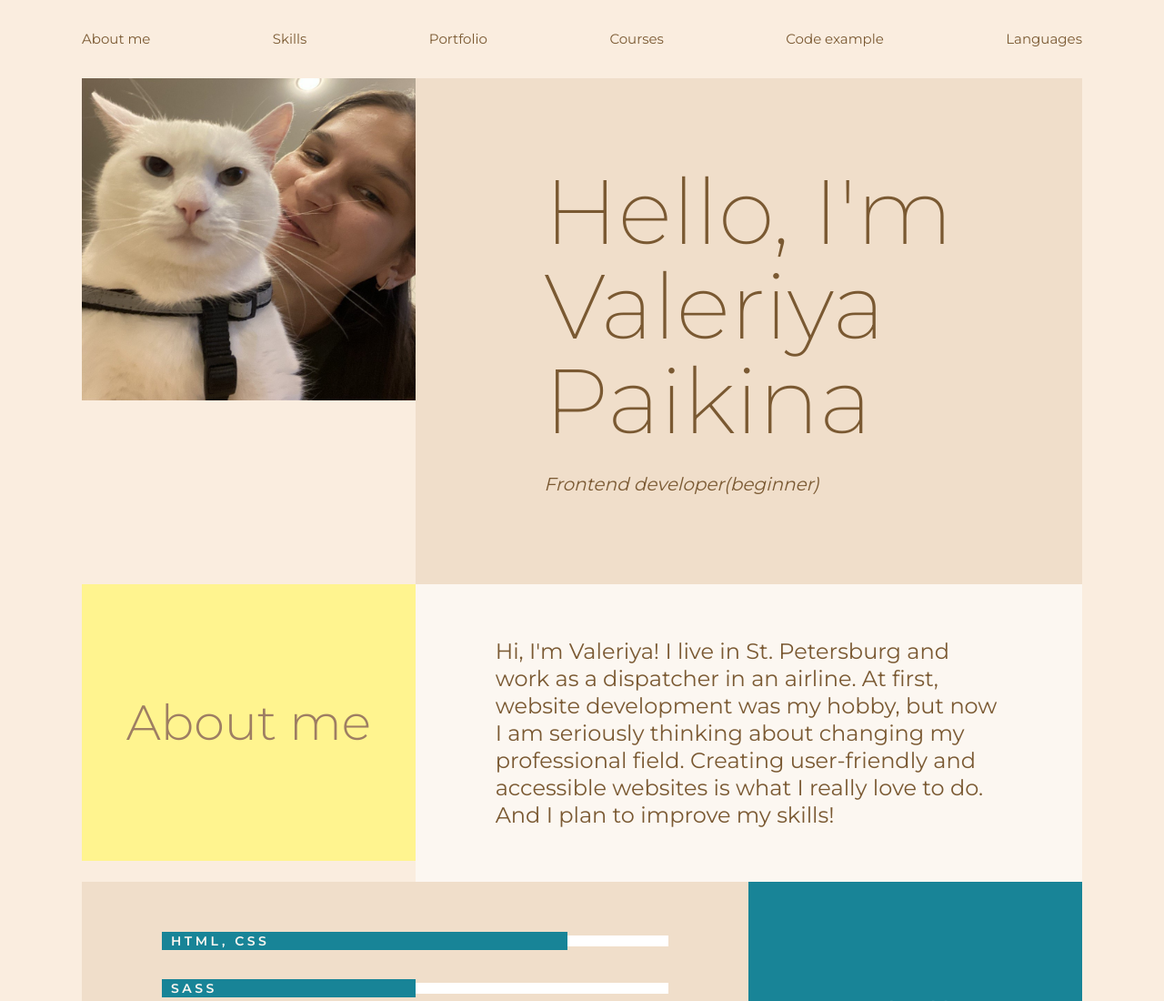
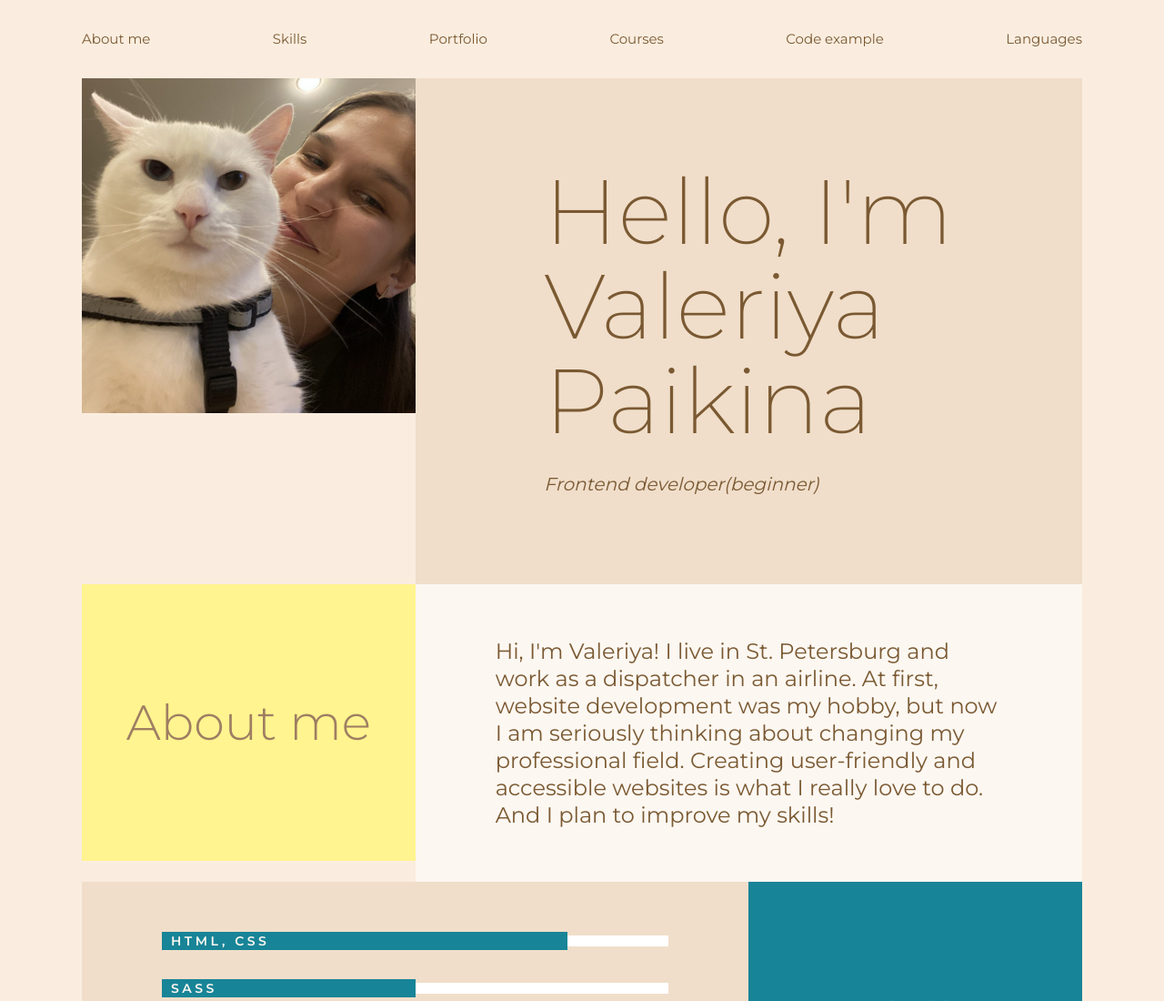
Before and after one commit to Valeriyapie/rsschool-cv, a website: page index.html in a window 1280 px wide. Shown: the top 1100 px of the page at 91% size. Drawn offline with Linux system fonts and the light colour scheme.

Commit message:
feat: final update

```diff
--- a/src/sass/base/_base.scss
+++ b/src/sass/base/_base.scss
@@ -51,6 +51,3 @@ h2{
 h3{
   @include font(3rem, 3.4rem, 600);
 }
-.photo{
-  height: auto;
-}
--- a/src/sass/base/_sections.scss
+++ b/src/sass/base/_sections.scss
@@ -120,9 +120,13 @@
 }
 .promo__photo_block{
   display: flex;
-  align-items: center;
+  max-width: 400px;
+  margin: 0 auto;
 }
-
+.photo{
+  width: 100%;
+  height: auto;
+}
 .promo__info_block{
   order: 2;
   padding: 100px 0;
@@ -136,6 +140,9 @@
 }
 .promo__title{
   margin-bottom: 30px;
+  @media screen and (max-width: 920px) {
+    text-align: center;
+}
 }
 .skills__list{
   list-style: none;
```
Also changed, not shown: src/sass/style.css, 1 other file.
